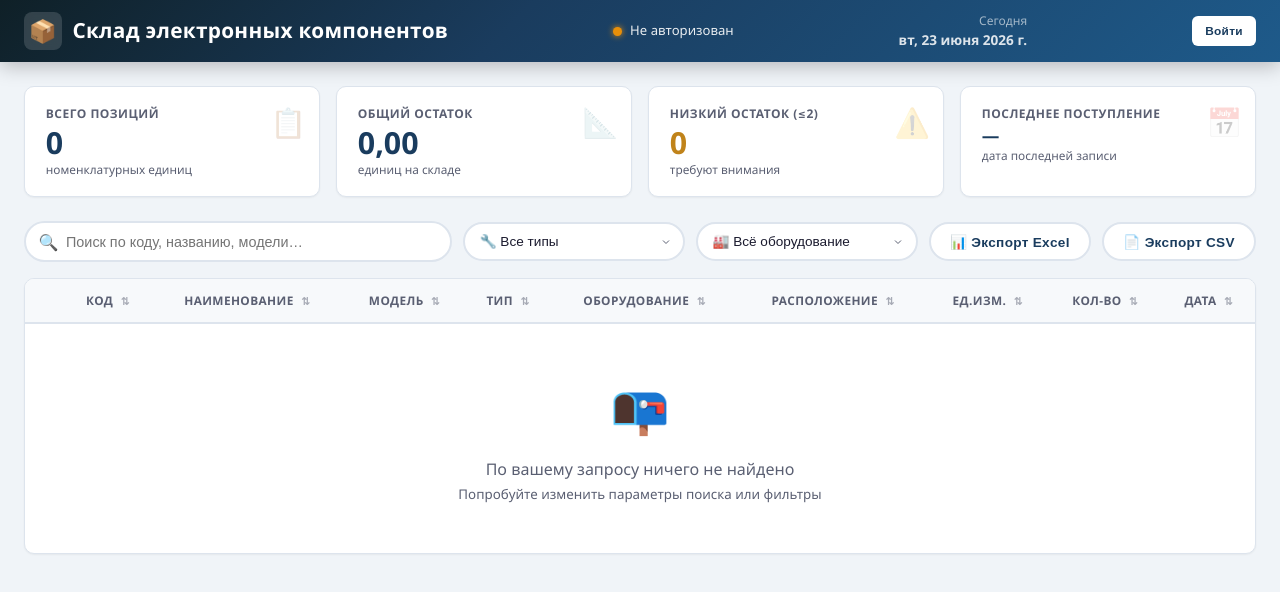
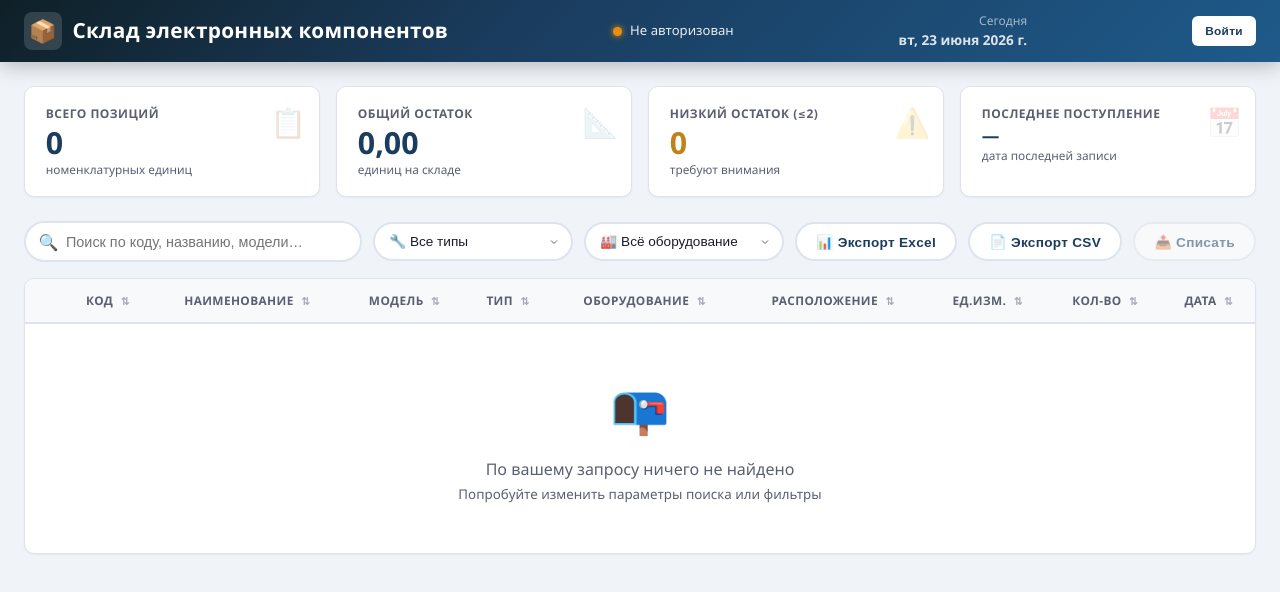
Before and after one commit to kib177/BRandMEE, a plain HTML site: page public/index.html in a window 1280 px wide. Drawn offline with Linux system fonts and the light colour scheme; no server answers.

Commit message:
Update index.html

```diff
--- a/public/index.html
+++ b/public/index.html
@@ -68,7 +68,7 @@
             <button class="btn btn-outline" id="btnExportExcel">📊 Экспорт Excel</button>
 <button class="btn btn-outline" id="btnExportCSV">📄 Экспорт CSV</button>
 <button class="btn btn-outline auth-required moderator-only" id="btnEdit" disabled>✏️ Редактировать</button>
-<button class="btn btn-outline auth-required moderator-only" id="btnWriteOff" disabled>📤 Списать</button>
+<button class="btn btn-outline" id="btnWriteOff" disabled>📤 Списать</button>
 <button class="btn btn-danger auth-required moderator-only" id="btnDeleteSelected" disabled>🗑️ Удалить</button>
 <button class="btn btn-danger auth-required moderator-only" id="btnDeleteAll">🗑️ Удалить всё</button>
 <!-- Ссылка на админ-панель списаний только для админов -->
```
